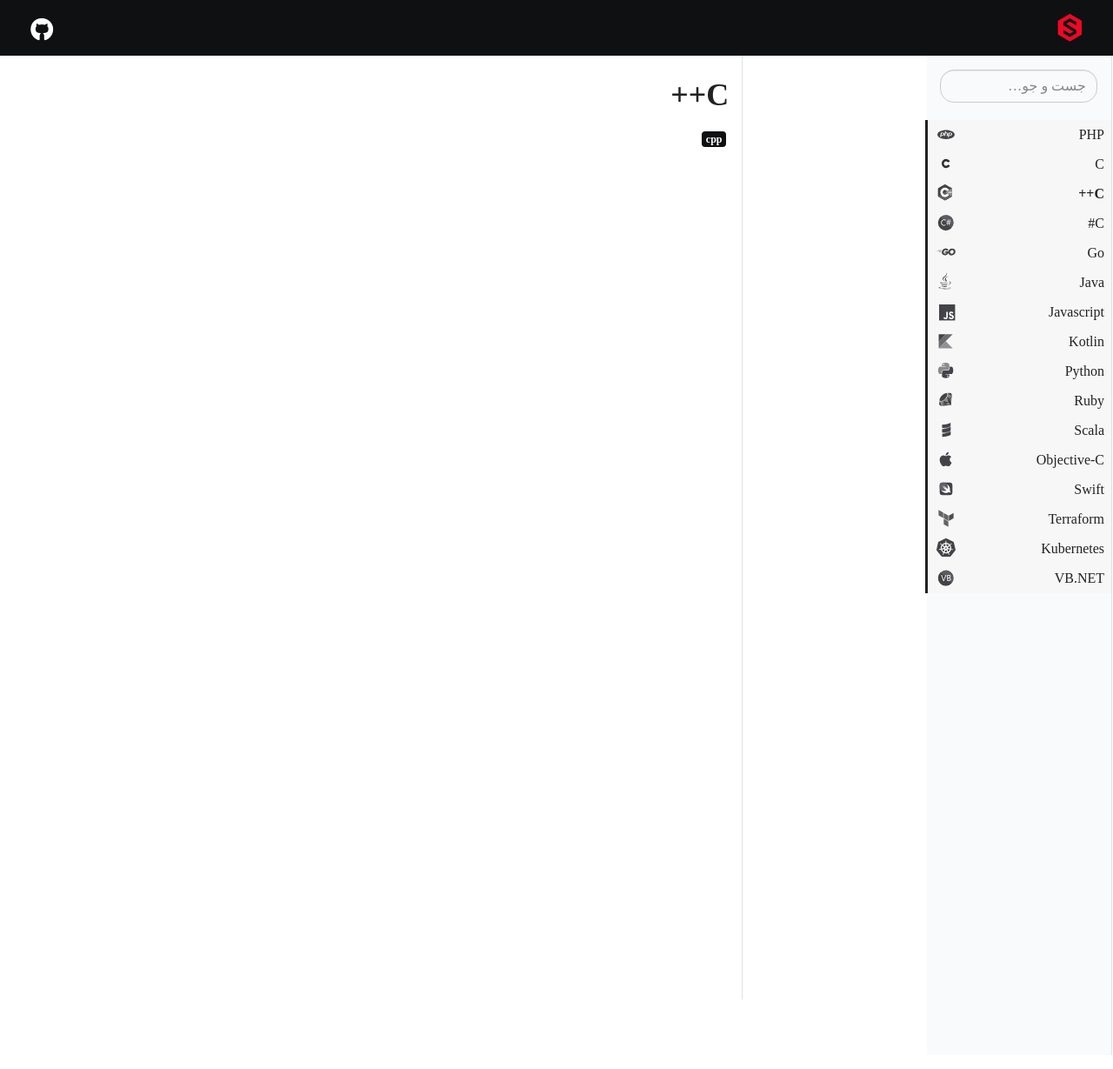
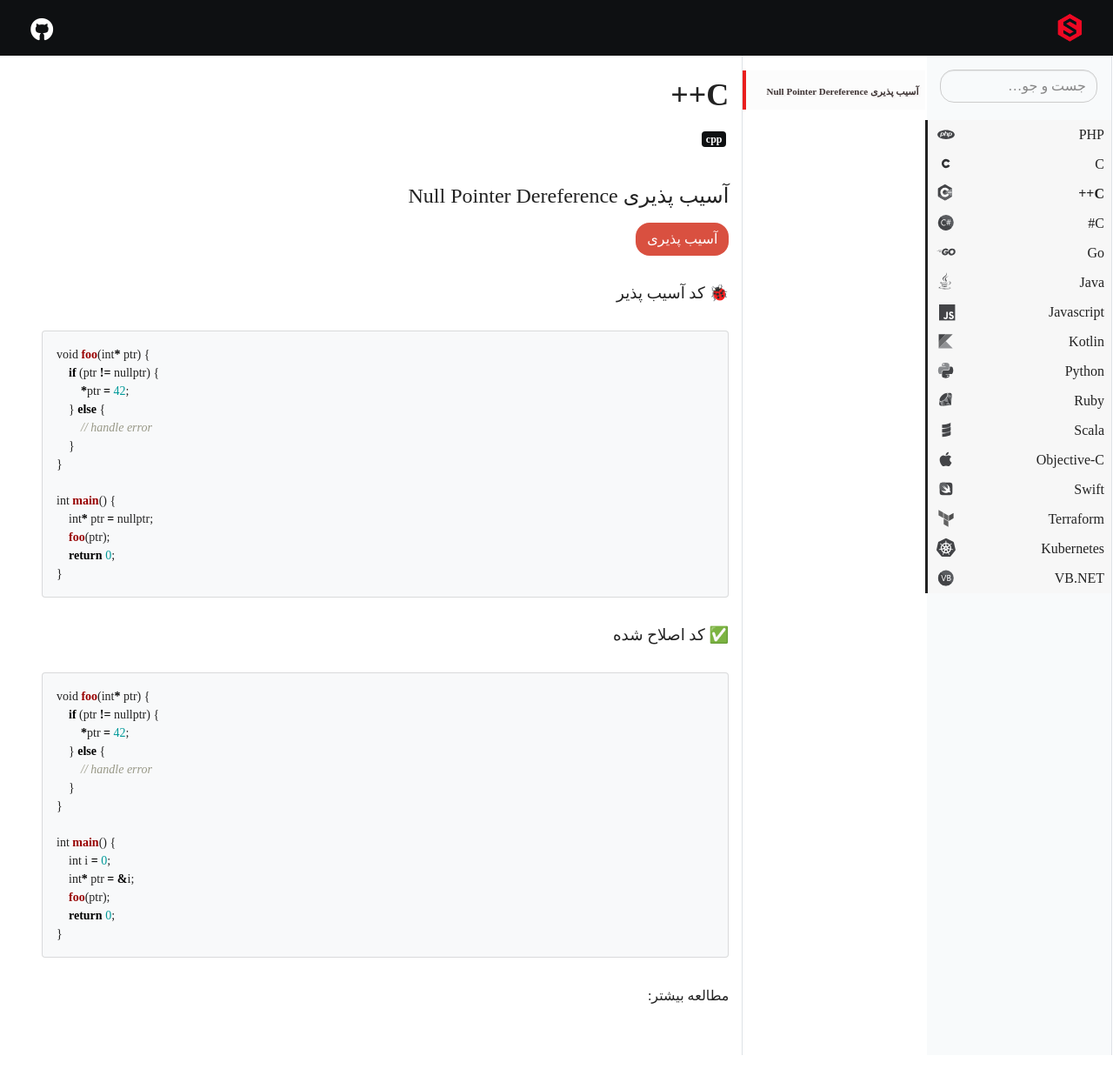
Before and after one commit to securec0ding/securec0ding.github.io, a Jekyll site: the page built from _docs/cpp.md, in a window 1280 px wide and 1229 px high. Shown: the whole window at 87% size. Built offline with Jekyll 4.4.1, drawn with Linux system fonts in a browser that asks for light colours; some web fonts are replaced.

Commit message:
add Null Pointer Dereference

```diff
--- a/_docs/cpp.md
+++ b/_docs/cpp.md
@@ -6,3 +6,57 @@ description: C++ Vulnerabilities
 ---
 
 # C++
+
+
+### آسیب پذیری Null Pointer Dereference
+
+
+<button class="btn btn-danger">آسیب پذیری</button>
+
+
+
+
+##### 🐞 کد آسیب پذیر
+
+{% highlight php %}
+void foo(int* ptr) {
+    if (ptr != nullptr) {
+        *ptr = 42;
+    } else {
+        // handle error
+    }
+}
+
+int main() {
+    int* ptr = nullptr;
+    foo(ptr);
+    return 0;
+}
+{% endhighlight %}
+
+
+
+##### ✅ کد اصلاح شده
+
+{% highlight php %}
+void foo(int* ptr) {
+    if (ptr != nullptr) {
+        *ptr = 42;
+    } else {
+        // handle error
+    }
+}
+
+int main() {
+    int i = 0;
+    int* ptr = &i;
+    foo(ptr);
+    return 0;
+}
+{% endhighlight %}
+
+
+
+
+مطالعه بیشتر:
+<a href="#"></a>
```
